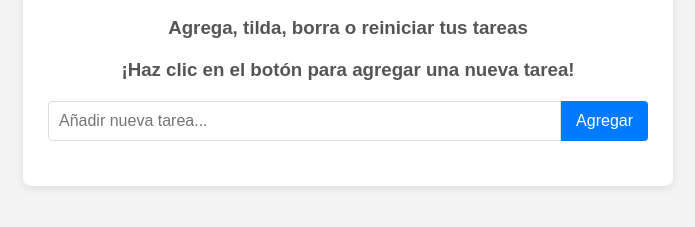
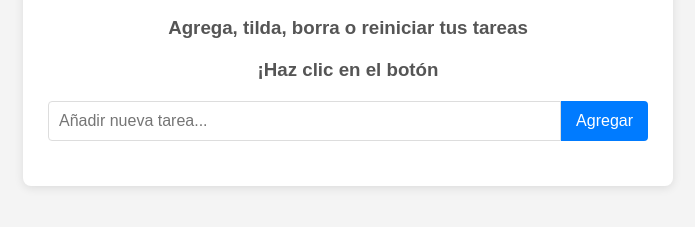
Before and after one commit to smamby/devops-entrega-final, a website: page public/index.html in a window 1280 px wide. Shown: the part 107-334 px from the top of the page, without its empty margins (292-987 px from the left). Drawn offline with Linux system fonts and the light colour scheme; no server answers.

Commit message:
probando ci-cd

```diff
--- a/public/index.html
+++ b/public/index.html
@@ -10,7 +10,7 @@
     <div class="contenedor">
         <h1>📝 Lista de Tareas Pendientes</h1>
         <h3>Agrega, tilda, borra o reiniciar tus tareas</h3>
-        <h3>¡Haz clic en el botón para agregar una nueva tarea!</h3>
+        <h3>¡Haz clic en el botón</h3>
         <div class="entrada-tarea">
             <input type="text" id="nueva-tarea-input" placeholder="Añadir nueva tarea...">
             <button id="agregar-tarea-btn">Agregar</button>
```
